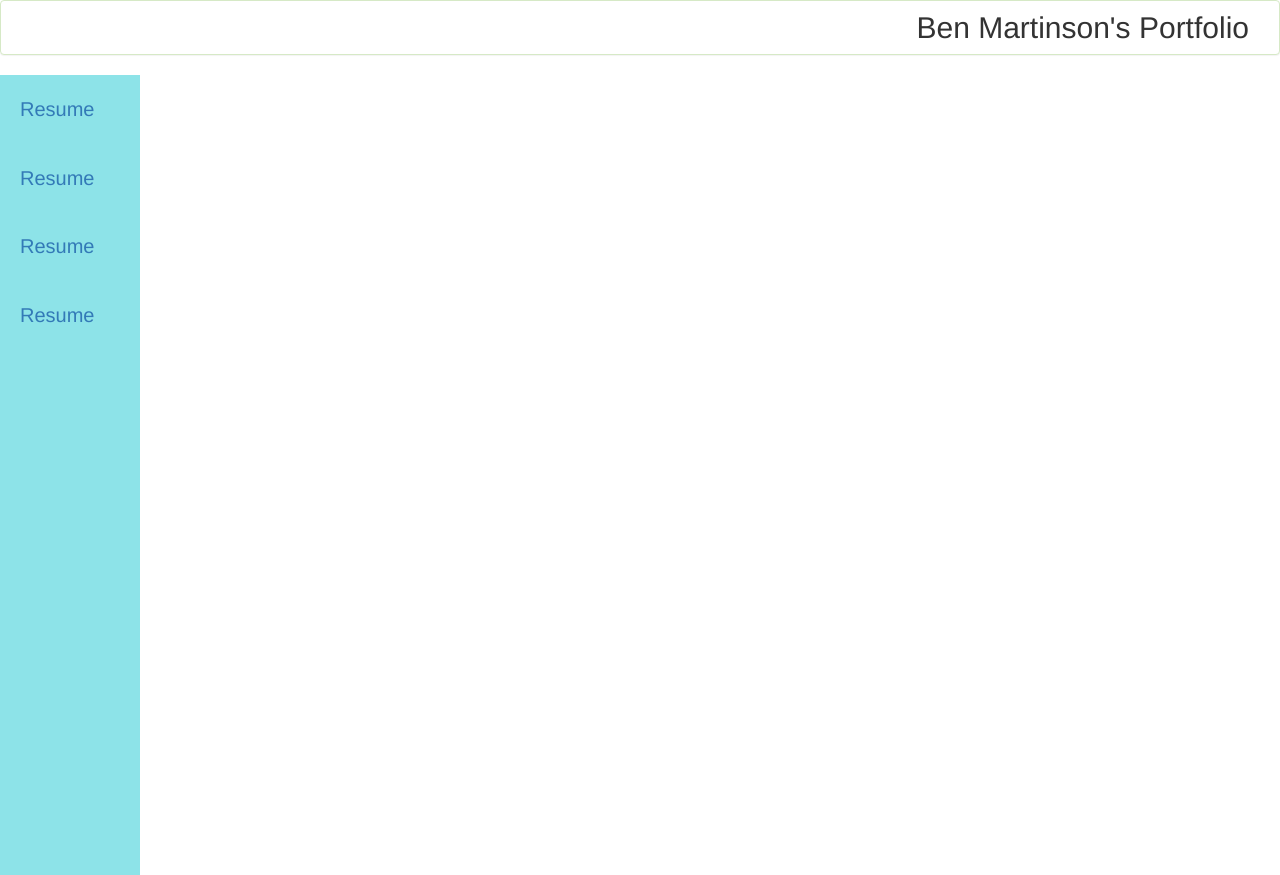
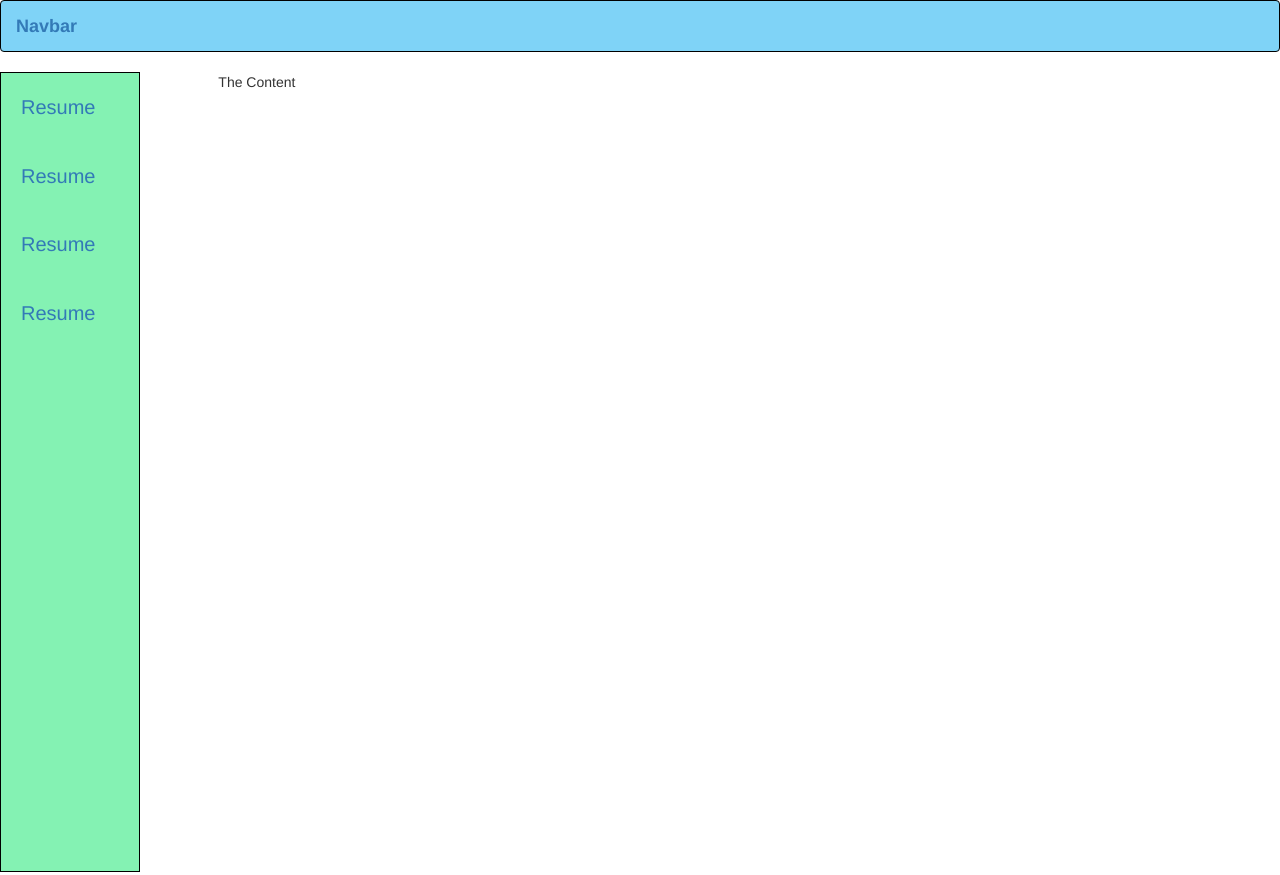
Before and after one commit to bmartinson5/Portfolio-Page, a plain HTML site: page index.html in a window 1280 px wide. Drawn offline with nearby package versions, Linux system fonts and the light colour scheme.

Commit message:
Added more styling

```diff
--- a/css/styles.css
+++ b/css/styles.css
@@ -9,7 +9,7 @@ h2 {
 }
 
 .sideBar {
-  background-color: 8de3e8;
+  background-color: #84f2b3;
   height: 100%;
   width: 140px;
 }
@@ -18,4 +18,18 @@ h2 {
   font-size: 20px;
   display: block;
   padding: 20px;
+  text-decoration: none;
 }
+
+.sideBar a:hover {
+  color: #f1f1f1;
+}
+
+.navbar{
+    color: #FFFFFF;
+    background-color: #7fd3f7;
+}
+
+.contain-border {
+  border: 1px solid black;
+}
--- a/index.html
+++ b/index.html
@@ -7,20 +7,21 @@
 
   <body>
     <div class="container-fluid">
-      <div class="panel panel-success">
-        <div class="panel-head">
-          <h2>Ben Martinson's Portfolio</h2>
-        </div>
-      </div>
+      <nav class="navbar fixed-top navbar-expand-lg contain-border">
+     <a class="navbar-brand" href="#"><strong>Navbar</strong></a>
+         </nav>
       <div class="row">
         <div class="col-md-2">
-          <div class="sideBar">
+          <div class="sideBar contain-border">
               <a href=""> Resume </a>
               <a href=""> Resume </a>
               <a href=""> Resume </a>
               <a href=""> Resume </a>
           </div>
         </div>
+        <div class="col-md-10">
+          <p>The Content</p>
+        </div>
       </div>
     </div>
 
```
